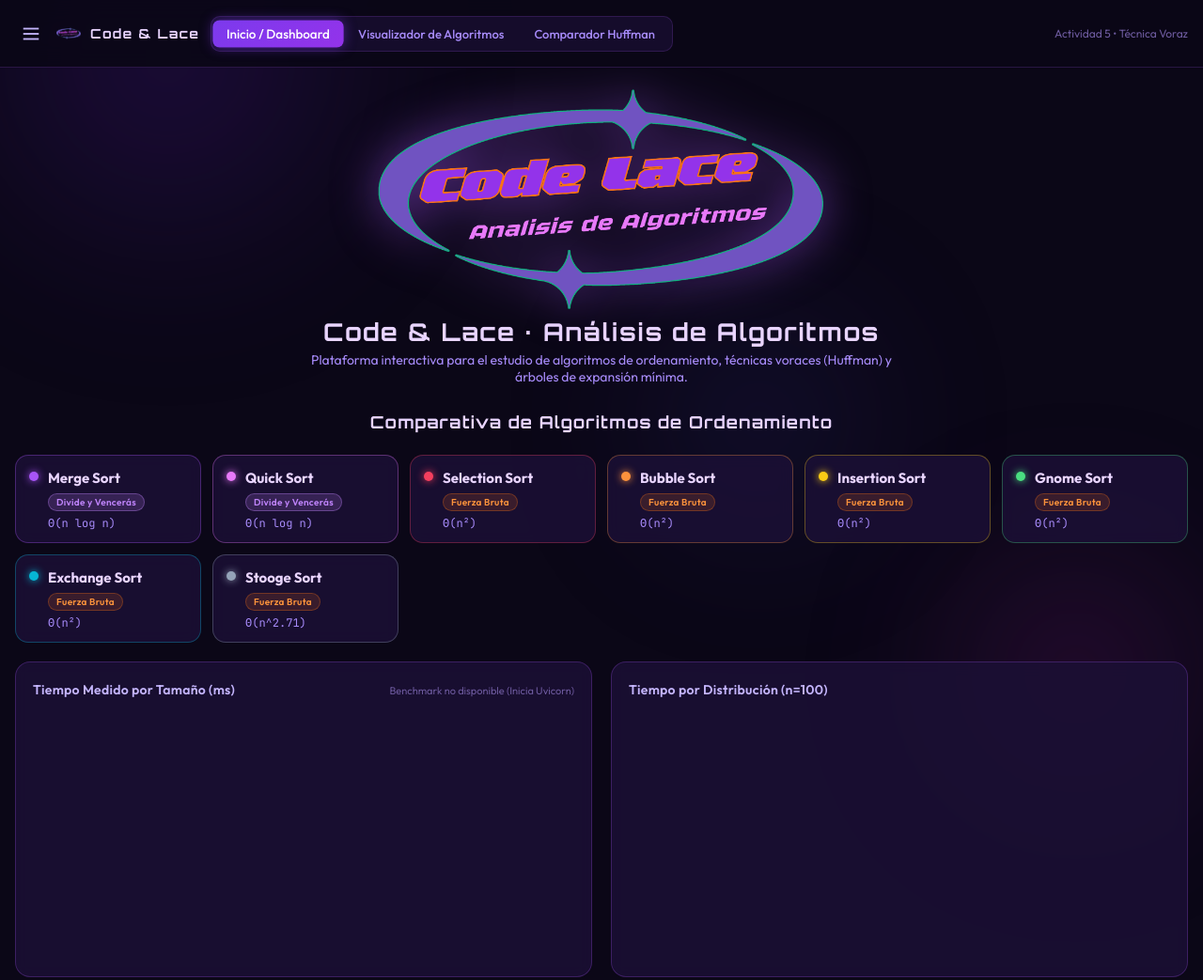
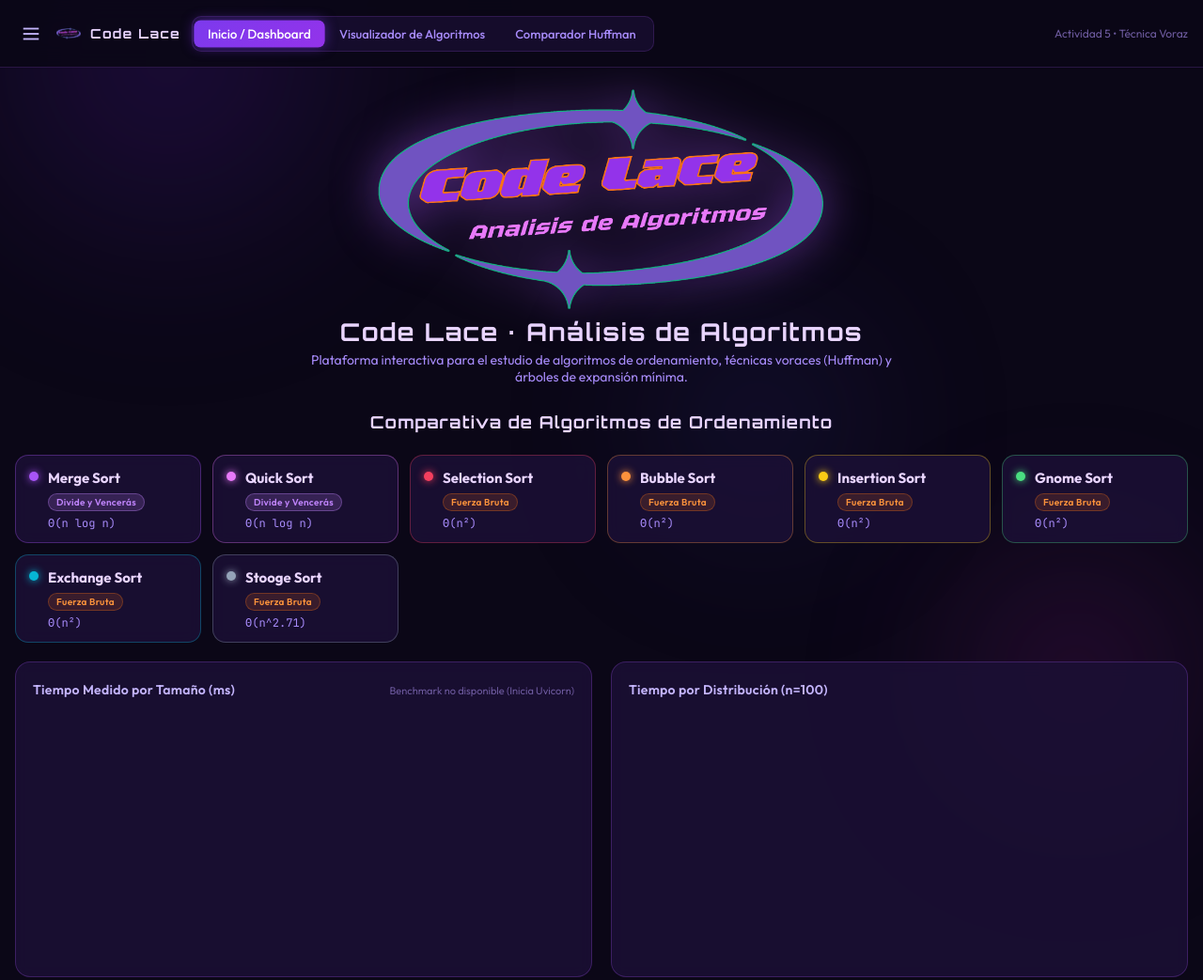
Before and after one commit to Code-Lace/Code-Lace-Huffman, a plain HTML site: page frontend/index.html in a window 1280 px wide. Shown: the top 1043 px of the page at 94% size. Drawn offline with Linux system fonts and the light colour scheme; no server answers.

Commit message:
fix(ui): corregir el título y nombres en la interfaz de usuario

```diff
--- a/frontend/index.html
+++ b/frontend/index.html
@@ -3,7 +3,7 @@
 <head>
   <meta charset="UTF-8" />
   <meta name="viewport" content="width=device-width, initial-scale=1.0" />
-  <title>Code & Lace - Análisis de Algoritmos</title>
+  <title>Code Lace - Análisis de Algoritmos</title>
   <link rel="stylesheet" href="styles.css" />
 </head>
 <body>
@@ -21,7 +21,7 @@
           <img src="assets/img/Code-Lace-Logo.png" alt="Logo" style="width: 80px; height: 80px; object-fit: contain; border-radius: 80%;">
         </div>
         <div>
-          <div class="sidebar-logo-title">Code & Lace</div>
+          <div class="sidebar-logo-title">Code Lace</div>
           <div class="sidebar-logo-sub">Análisis de Algoritmos</div>
         </div>
         <button class="sidebar-close-btn" onclick="toggleSidebar(false)">
@@ -46,7 +46,7 @@
           </button>
           <div class="topbar-logo" style="gap: 10px;">
             <img src="assets/img/Code-Lace-Logo.png" alt="Logo" style="width: 26px; height: 26px; object-fit: contain;">
-            <span>Code & Lace</span>
+            <span>Code Lace</span>
           </div>
         </div>
 
@@ -74,7 +74,7 @@
         <div id="view-dashboard" class="dashboard-grid">
           <div class="dashboard-intro">
           <img class="dashboard-intro-logo" src="assets/img/Code-Lace-Logo.png" alt="Code Lace Logo">
-          <h2 class="dashboard-title" style="font-size: 26px; text-align: center; width: 100%;">Code & Lace · Análisis de Algoritmos</h2>
+          <h2 class="dashboard-title" style="font-size: 26px; text-align: center; width: 100%;">Code Lace · Análisis de Algoritmos</h2>
           <p style="color: var(--text-muted); font-size: 14px; max-width: 650px; text-align: center; margin: 0 auto;">
             Plataforma interactiva para el estudio de algoritmos de ordenamiento, técnicas voraces (Huffman) y árboles de expansión mínima.
           </p>
```
